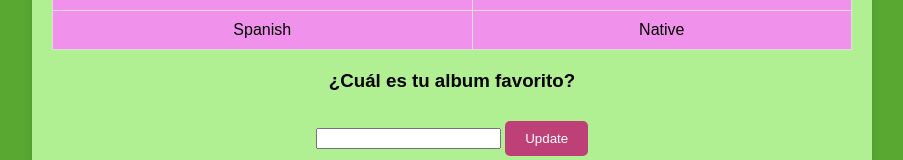
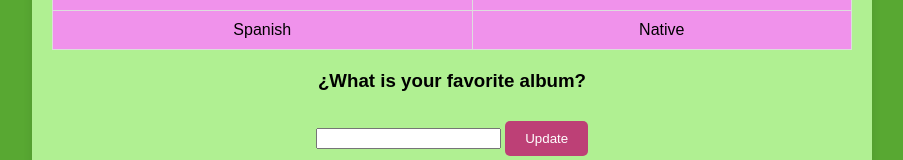
Before and after one commit to Filipa-X/Filipa-X.github.io, a plain HTML site: page index.html in a window 1280 px wide. Shown: the part 839-999 px from the top of the page, without its empty margins (188-1091 px from the left). Drawn offline with Linux system fonts and the light colour scheme.

Commit message:
Add files via upload

```diff
--- a/index.html
+++ b/index.html
@@ -34,7 +34,7 @@
         </table>
 
         <div class="interactive-section">
-            <h3>¿Cuál es tu album favorito?</h3>
+            <h3>¿What is your favorite album?</h3>
             <input type="text" id="inputText">
             <button class="btn" onclick="changeText()">Update</button>
             <p id="dynamicText"></p>
```
